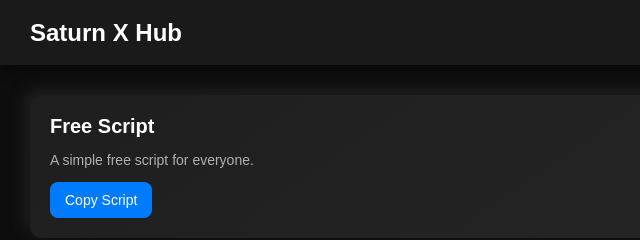
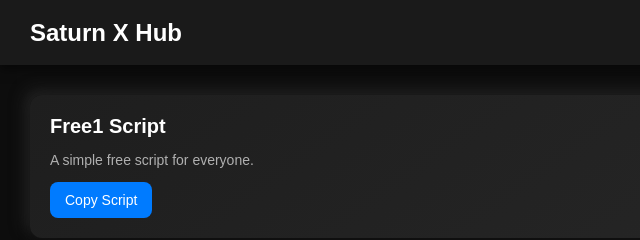
Before and after one commit to MaxiEliteExecutor/SaturnXHub, a plain HTML site: page index.html in a window 1280 px wide. Shown: the full height of the page, 0-640 px from the left. Drawn offline with Linux system fonts and the light colour scheme.

Commit message:
Update index.html

```diff
--- a/index.html
+++ b/index.html
@@ -122,7 +122,7 @@
         // Hardcoded script data (replacing scripts.json)
         const scripts = [
             {
-                name: "Free Script",
+                name: "Free1 Script",
                 description: "A simple free script for everyone.",
                 content: "console.log('Hello from Free Script!');",
                 isPremium: false
```
